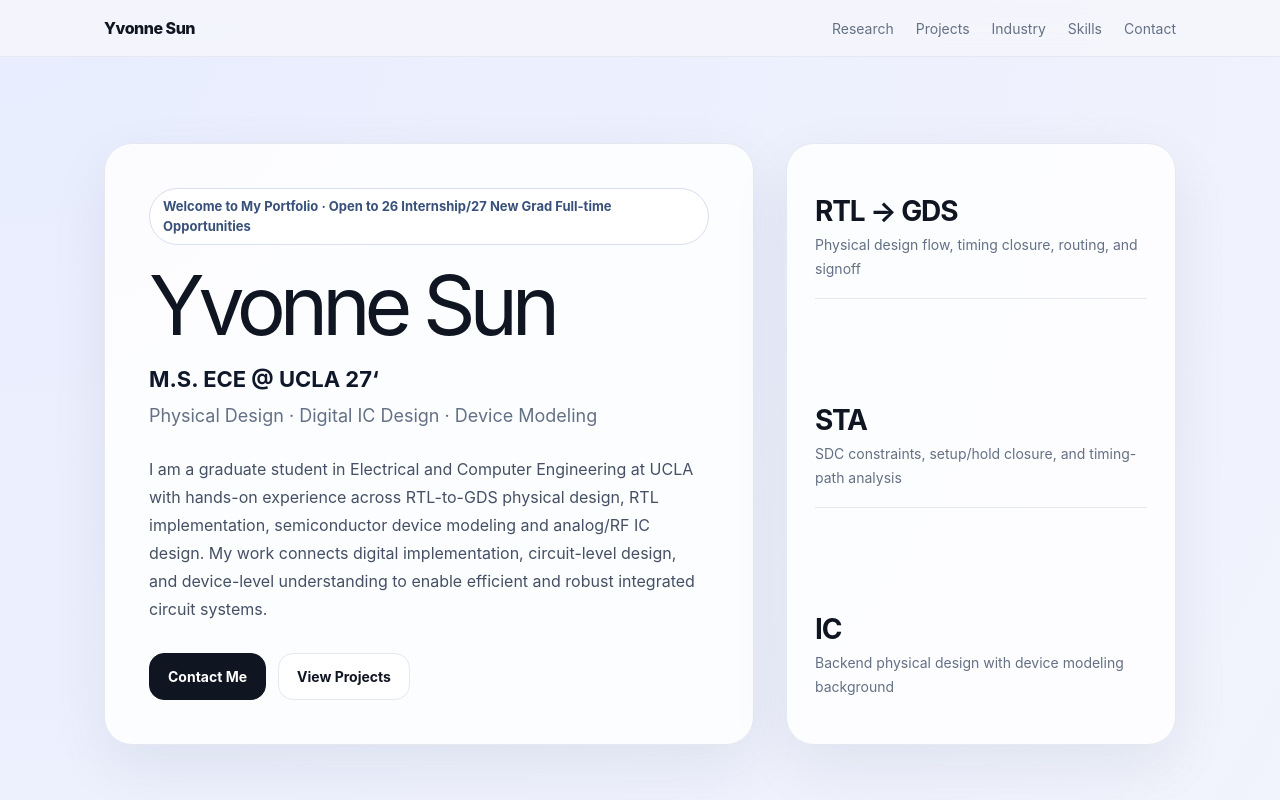
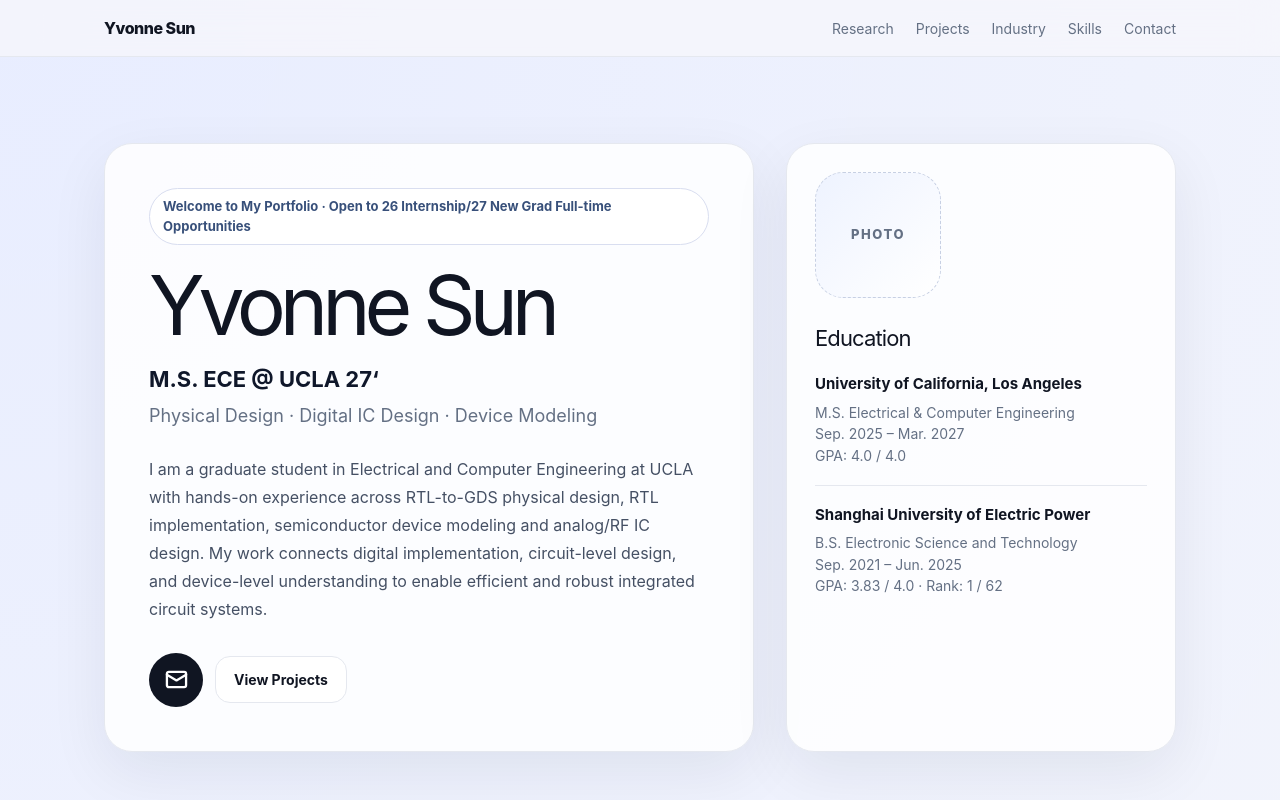
Before and after one commit to yimeng0330/portfolio-site, a React (Vite) app: page / in a window 1280 px wide. Shown: the top 800 px of the page. Built offline with nearby package versions, Linux system fonts and the light colour scheme.

Commit message:
Update App.jsx

```diff
--- a/src/App.jsx
+++ b/src/App.jsx
@@ -7,8 +7,6 @@ const profile = {
   location: "Los Angeles, CA",
   email: "yimeng0330@ucla.edu",
   phone: "+1 3109488751",
-  linkedin: "linkedin.com/in/your-profile",
-  github: "linkedin.com/in/your-profile",
   summary:
     "I am a graduate student in Electrical and Computer Engineering at UCLA with hands-on experience across RTL-to-GDS physical design, RTL implementation, semiconductor device modeling and analog/RF IC design. My work connects digital implementation, circuit-level design, and device-level understanding to enable efficient and robust integrated circuit systems.",
 };
@@ -104,7 +102,7 @@ const pdProjects = [
     },
   },
 ];
-// ===== Supporting Projects =====
+
 const supportingProjects = [
   {
     title: "Fully-Differential Folded-Cascode Op Amp",
@@ -126,7 +124,6 @@ const supportingProjects = [
       "Explored speed–power trade-offs via bias current and feedback capacitor scaling",
     ],
   },
-
   {
     title: "MASH-111 ΔΣ Modulator",
     type: "Digital IC Design · TSMC 16nm · Advisor: Prof. Hooman Darabi",
@@ -148,7 +145,6 @@ const supportingProjects = [
       "Achieved no timing violations in DC/PrimeTime with optimized area and power at 16nm",
     ],
   },
-
   {
     title: "Nanosheet FET / TFET TCAD Modeling and Parameter Extraction",
     type: "Device Modeling · Sentaurus TCAD · Research Assistant",
@@ -170,7 +166,6 @@ const supportingProjects = [
       "Gained understanding of quantum confinement and tunneling effects in advanced GAA and TFET device structures",
     ],
   },
-
   {
     title: "Digital Datapath Arithmetic Unit Design",
     type: "Digital Frontend · RTL Design",
@@ -192,7 +187,6 @@ const supportingProjects = [
       "Gained early exposure to timing constraints and datapath optimization",
     ],
   },
-
   {
     title: "Electronic Password Lock on Altera DE2-35 FPGA",
     type: "FPGA · Verilog · Undergraduate Course Project",
@@ -210,8 +204,9 @@ const supportingProjects = [
 const research = [
   {
     title: "High-Speed Mixed-Signal IC Research",
-    org: "UCLA · Prof. Frank Chang",description:
-  "Supported digital implementation for mixed-signal IC research projects, including Verilog testbench development and backend place-and-route flow.",
+    org: "UCLA · Prof. Frank Chang",
+    description:
+      "Supported digital implementation for mixed-signal IC research projects, including Verilog testbench development and backend place-and-route flow.",
   },
   {
     title: "Advanced Gate-All-Around Device Modeling",
@@ -392,6 +387,25 @@ function InternshipCard({ item }) {
   );
 }
 
+function MailIcon() {
+  return (
+    <svg
+      width="23"
+      height="23"
+      viewBox="0 0 24 24"
+      fill="none"
+      stroke="currentColor"
+      strokeWidth="2.4"
+      strokeLinecap="round"
+      strokeLinejoin="round"
+      aria-hidden="true"
+    >
+      <rect width="20" height="16" x="2" y="4" rx="2" />
+      <path d="m22 7-10 6L2 7" />
+    </svg>
+  );
+}
+
 export default function App() {
   return (
     <>
@@ -549,6 +563,24 @@ export default function App() {
           display: flex;
           flex-wrap: wrap;
           gap: 12px;
+          align-items: center;
+        }
+
+        .mail-btn {
+          width: 54px;
+          height: 54px;
+          border-radius: 50%;
+          background: var(--ink);
+          color: white;
+          display: inline-flex;
+          align-items: center;
+          justify-content: center;
+          transition: transform 0.2s ease, box-shadow 0.2s ease;
+        }
+
+        .mail-btn:hover {
+          transform: translateY(-2px);
+          box-shadow: 0 14px 35px rgba(16, 21, 34, 0.22);
         }
 
         .btn {
@@ -557,12 +589,6 @@ export default function App() {
           font-weight: 750;
           font-size: 14px;
           border: 1px solid var(--line);
-        }
-
-        .btn.primary {
-          background: var(--ink);
-          color: white;
-          border-color: var(--ink);
         }
 
         .btn.secondary {
@@ -574,24 +600,56 @@ export default function App() {
           padding: 28px;
           display: flex;
           flex-direction: column;
-          justify-content: space-between;
+          gap: 22px;
         }
 
-        .metric {
+        .photo-placeholder {
+          width: 126px;
+          height: 126px;
+          border-radius: 28px;
+          border: 1px dashed #c7d0e3;
+          background: linear-gradient(135deg, #eef3ff, #ffffff);
+          color: var(--muted);
+          display: flex;
+          align-items: center;
+          justify-content: center;
+          font-weight: 800;
+          font-size: 13px;
+          letter-spacing: 0.12em;
+          text-transform: uppercase;
+        }
+
+        .education-block {
+          padding-top: 2px;
+        }
+
+        .education-block h3 {
+          margin: 0;
+          font-size: 22px;
+          letter-spacing: -0.04em;
+        }
+
+        .education-item {
           padding: 18px 0;
           border-bottom: 1px solid var(--line);
         }
 
-        .metric:last-child { border-bottom: 0; }
-
-        .metric strong {
-          display: block;
-          font-size: 28px;
-          letter-spacing: -0.04em;
+        .education-item:last-child {
+          border-bottom: 0;
+          padding-bottom: 0;
         }
 
-        .metric span {
+        .education-item strong {
+          display: block;
+          font-size: 15px;
+          color: var(--ink);
+          margin-bottom: 6px;
+        }
+
+        .education-item p {
+          margin: 0;
           color: var(--muted);
+          line-height: 1.55;
           font-size: 14px;
         }
 
@@ -911,8 +969,8 @@ export default function App() {
             <p className="focus">{profile.focus}</p>
             <p className="summary">{profile.summary}</p>
             <div className="cta-row">
-              <a className="btn primary" href={`mailto:${profile.email}`}>
-                Contact Me
+              <a className="mail-btn" href={`mailto:${profile.email}`} aria-label="Email Yvonne Sun">
+                <MailIcon />
               </a>
               <a className="btn secondary" href="#pd-projects">
                 View Projects
@@ -921,17 +979,24 @@ export default function App() {
           </div>
 
           <aside className="side-card">
-            <div className="metric">
-              <strong>RTL → GDS</strong>
-              <span>Physical design flow, timing closure, routing, and signoff</span>
-            </div>
-            <div className="metric">
-              <strong>STA</strong>
-              <span>SDC constraints, setup/hold closure, and timing-path analysis</span>
-            </div>
-            <div className="metric">
-              <strong>IC</strong>
-              <span>Backend physical design with device modeling background</span>
+            <div className="photo-placeholder">Photo</div>
+
+            <div className="education-block">
+              <h3>Education</h3>
+
+              <div className="education-item">
+                <strong>University of California, Los Angeles</strong>
+                <p>M.S. Electrical & Computer Engineering</p>
+                <p>Sep. 2025 – Mar. 2027</p>
+                <p>GPA: 4.0 / 4.0</p>
+              </div>
+
+              <div className="education-item">
+                <strong>Shanghai University of Electric Power</strong>
+                <p>B.S. Electronic Science and Technology</p>
+                <p>Sep. 2021 – Jun. 2025</p>
+                <p>GPA: 3.83 / 4.0 · Rank: 1 / 62</p>
+              </div>
             </div>
           </aside>
         </section>
@@ -993,8 +1058,6 @@ export default function App() {
           <div className="contact-links">
             <a href={`mailto:${profile.email}`}>{profile.email}</a>
             <a href={`tel:${profile.phone}`}>{profile.phone}</a>
-            <a href={`https://${profile.linkedin}`}>{profile.linkedin}</a>
-            <a href={`https://${profile.github}`}>{profile.github}</a>
           </div>
         </section>
       </main>
```
